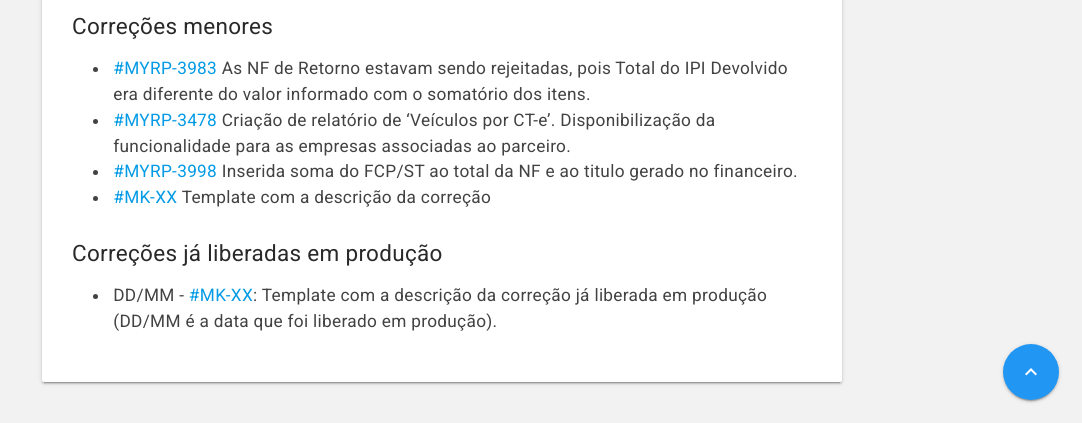
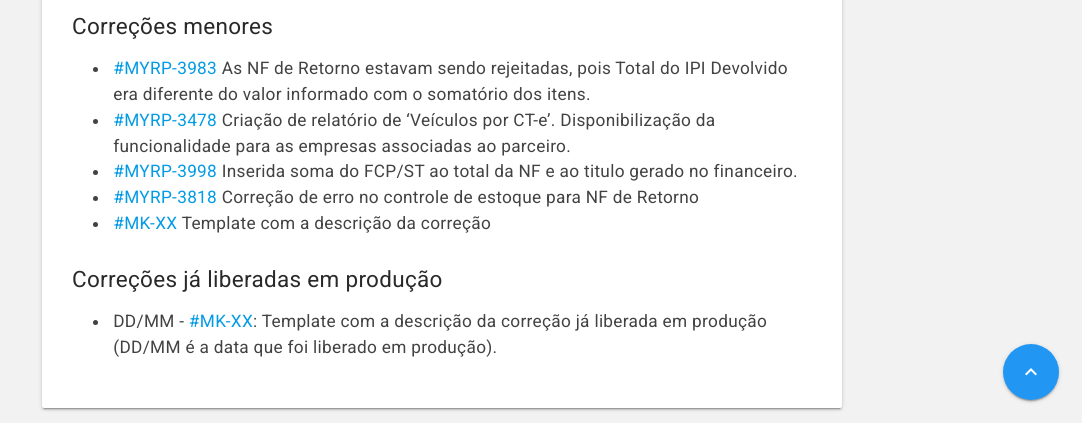
Before and after one commit to myrp-maicon/changelog-myrp, a Jekyll site: the page built from docs/myrp/19.04.01.md, in a window 1280 px wide and 900 px high, scrolled down 671 px, cut to the strip 477-900 px from the top of the window. Shown: the whole strip, without its empty margins (198-1280 px from the left). Built offline with Jekyll 4.4.1, drawn with Linux system fonts in a browser that asks for light colours; nearby versions of some CDN libraries; our own code applies the rules of GitHub Pages for plain Markdown files; the repository's description, which GitHub fills in, is left out.

Commit message:
AD:MYRP-3818
Correção de erro no controle de estoque para NF de Retorno

```diff
--- a/docs/myrp/19.04.01.md
+++ b/docs/myrp/19.04.01.md
@@ -19,6 +19,7 @@ As alterações estarão disponíveis no ambiente demo.myrp.com.br (212) na sema
 * [#MYRP-3983](https://devmyrp.atlassian.net/browse/MYRP-3983) As NF de Retorno estavam sendo rejeitadas, pois Total do IPI Devolvido era diferente do valor informado com o somatório dos itens.
 * [#MYRP-3478](https://devmyrp.atlassian.net/browse/MYRP-3478) Criação de relatório de 'Veículos por CT-e'. Disponibilização da funcionalidade para as empresas associadas ao parceiro.
 * [#MYRP-3998](https://devmyrp.atlassian.net/browse/MYRP-3998) Inserida soma do FCP/ST ao total da NF e ao titulo gerado no financeiro.
+* [#MYRP-3818](https://devmyrp.atlassian.net/browse/MYRP-3818) Correção de erro no controle de estoque para NF de Retorno
 * [#MK-XX](https://devmyrp.atlassian.net/browse/MK-XX) Template com a descrição da correção
 
 ## Correções já liberadas em produção
```
